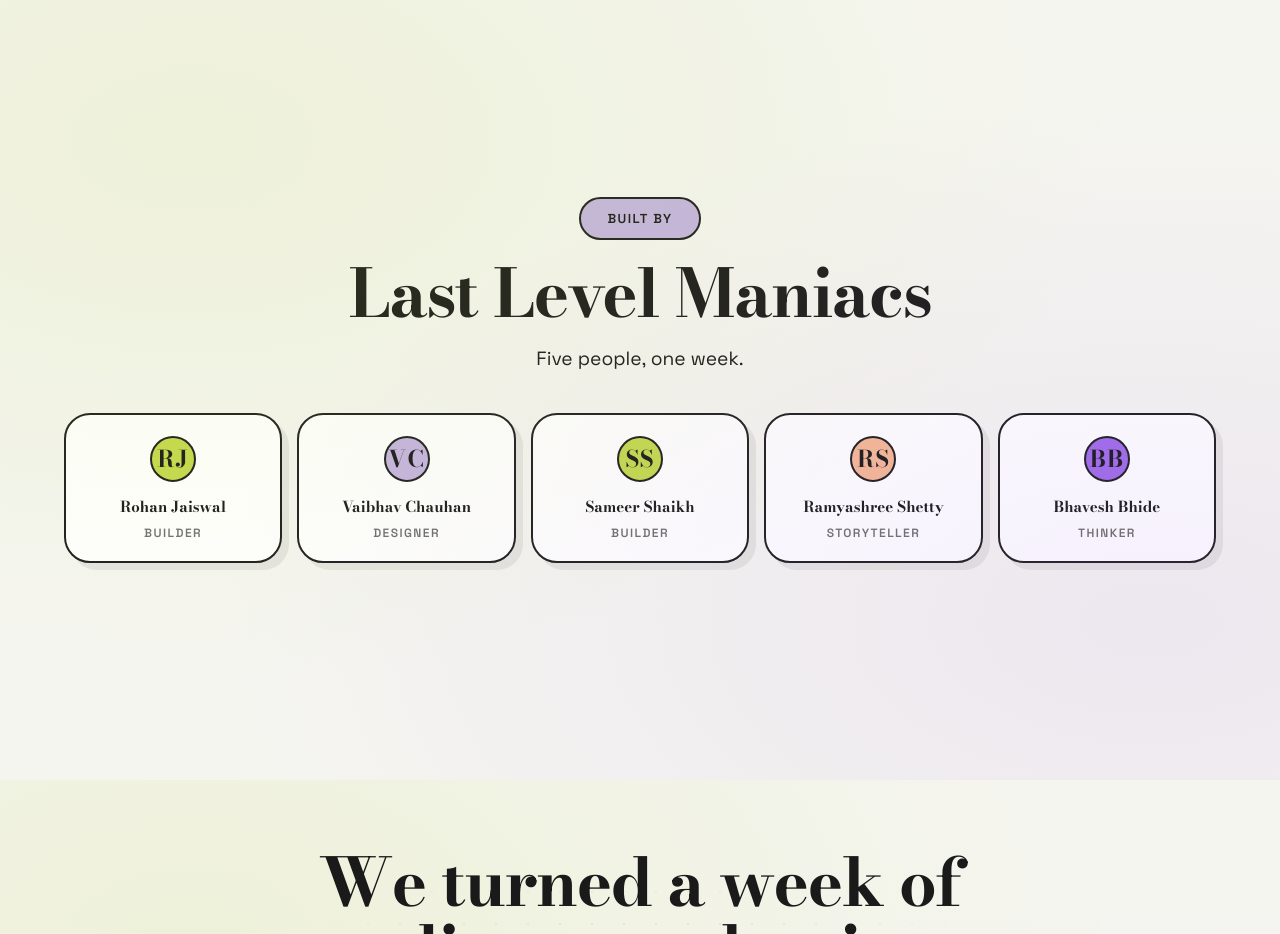
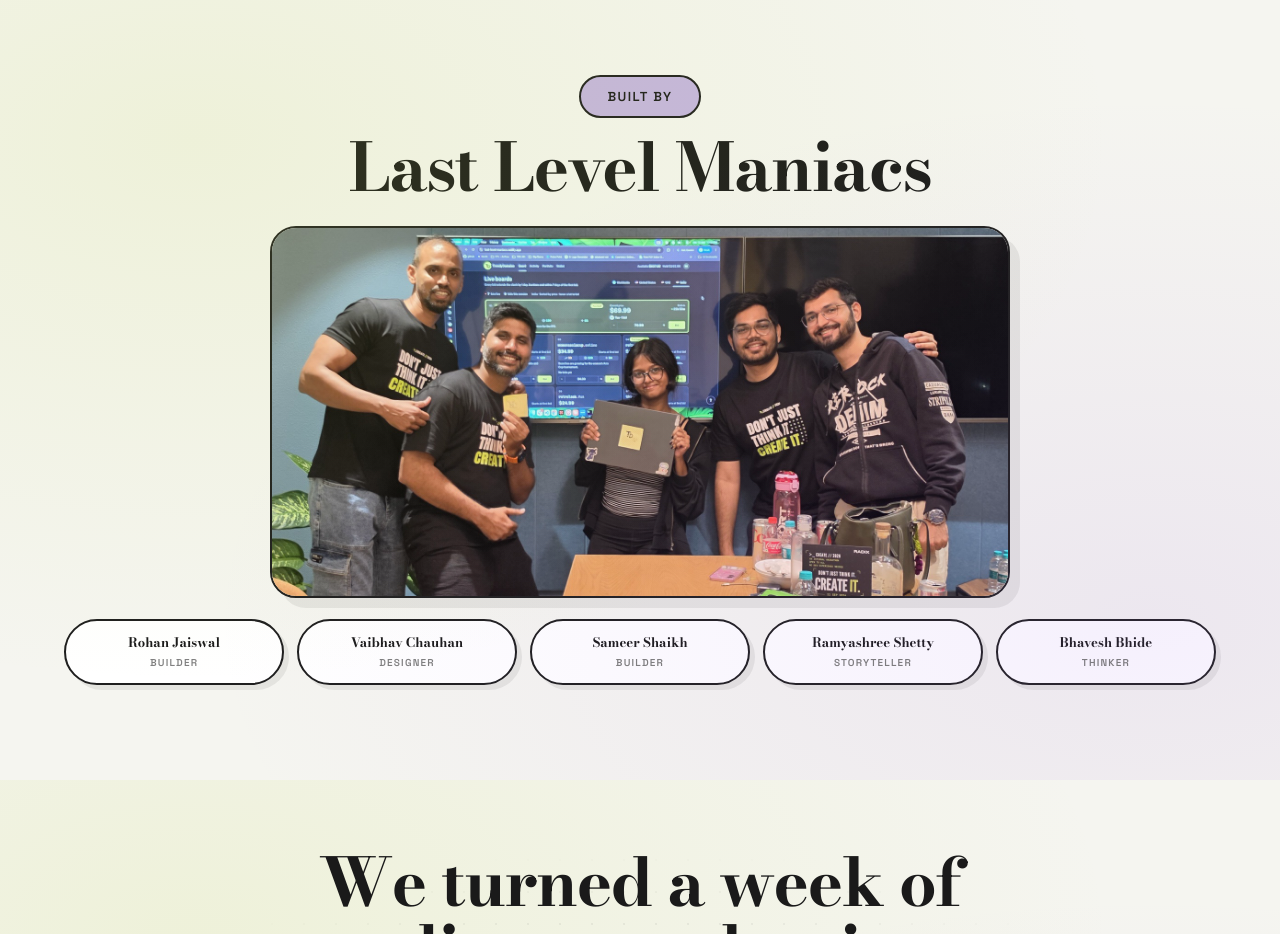
Before and after one commit to ramyashreeshetty/trendydomains, a plain HTML site: page index.html in a window 1280 px wide. Shown: the part 820-1754 px from the top of the page. Drawn offline with nearby package versions, Linux system fonts and the light colour scheme.

Commit message:
Team photo on the built-by slide, avatars removed
Converted the HEIC, baked the rotation (sips kept re-applying an EXIF
orientation on top of the pixel rotation, so the segment had to be stripped
by hand), and cropped to the band with all five of us in it. The live board
happens to be on the screen behind, so it doubles as a first look at the
product.

Initial discs are gone. Photo on top, names and roles underneath.

Co-Authored-By: Claude Opus 5 <noreply@anthropic.com>

```diff
--- a/index.html
+++ b/index.html
@@ -371,17 +371,18 @@ section{position:relative;}
   border-left:12px solid var(--outline);border-top:9px solid transparent;border-bottom:9px solid transparent;}
 
 /* ===========================================================================
-   TEAM
+   TEAM: one photo, then names. No avatars, because we have no avatars.
    =========================================================================== */
-.teamgrid{display:grid;grid-template-columns:repeat(5,1fr);gap:clamp(10px,1.2vw,18px);}
+.teamphoto{margin:clamp(22px,3vh,34px) auto 0;max-width:740px;border:2px solid var(--outline);
+  border-radius:26px;overflow:hidden;box-shadow:10px 10px 0 var(--shadow);line-height:0;}
+.teamphoto img{width:100%;height:auto;display:block;}
+.teamgrid{display:grid;grid-template-columns:repeat(5,1fr);gap:clamp(8px,1vw,16px);
+  margin-top:clamp(20px,2.6vh,30px);}
+.member{background:var(--white);border:2px solid var(--outline);border-radius:9999px;
+  padding:clamp(11px,1.1vw,15px) clamp(8px,0.9vw,14px);box-shadow:5px 5px 0 var(--shadow);text-align:center;}
+.member h3{font-size:clamp(13px,1.02vw,16px);line-height:1.2;}
+.member .label{margin-top:5px;font-size:10px;opacity:.55;}
 @media(max-width:980px){.teamgrid{grid-template-columns:repeat(2,1fr);}}
-.member{background:var(--white);border:2px solid var(--outline);border-radius:26px;
-  padding:clamp(16px,1.6vw,22px);box-shadow:7px 7px 0 var(--shadow);text-align:center;}
-.member .initial{margin-left:auto;margin-right:auto;}
-.member h3{font-size:clamp(15px,1.15vw,18px);line-height:1.25;}
-.member .initial{width:46px;height:46px;font-size:15px;font-family:var(--f-body);font-weight:700;letter-spacing:.04em;border-radius:50%;border:2px solid var(--outline);
-  display:flex;align-items:center;justify-content:center;font-family:var(--f-display);
-  font-size:23px;font-weight:700;margin-bottom:16px;}
 
 /* ===========================================================================
    BROWSER CHROME: makes the board read as a product shot, not a slot
@@ -574,20 +575,26 @@ section{position:relative;}
 
 <!-- =====================================================================
      THE TEAM
-     Slide two: who is talking, before anything else.
+     Slide two: who is talking, before anything else. The photo happens to
+     have the live board on the screen behind, so it doubles as a first
+     glimpse of the product.
      ===================================================================== -->
 <section class="chapter fitpage" id="team">
   <div class="glow b"></div>
   <div class="wrap" style="text-align:center;">
     <div data-rv><span class="pill f-lav">Built by</span></div>
-    <h1 data-rv data-d="1" style="margin:20px auto 0;">Last Level Maniacs</h1>
-    <p class="lede" data-rv data-d="2" style="margin:16px auto 0;max-width:40ch;">Five people, one week.</p>
-    <div class="teamgrid" data-rv data-d="3" style="margin-top:40px;">
-      <div class="member"><div class="initial f-lime">RJ</div><h3>Rohan Jaiswal</h3><div class="label" style="margin-top:8px;">Builder</div></div>
-      <div class="member"><div class="initial f-lav">VC</div><h3>Vaibhav Chauhan</h3><div class="label" style="margin-top:8px;">Designer</div></div>
-      <div class="member"><div class="initial f-lime">SS</div><h3>Sameer Shaikh</h3><div class="label" style="margin-top:8px;">Builder</div></div>
-      <div class="member"><div class="initial f-peach">RS</div><h3>Ramyashree Shetty</h3><div class="label" style="margin-top:8px;">Storyteller</div></div>
-      <div class="member"><div class="initial f-violet">BB</div><h3>Bhavesh Bhide</h3><div class="label" style="margin-top:8px;">Thinker</div></div>
+    <h1 data-rv data-d="1" style="margin:16px auto 0;">Last Level Maniacs</h1>
+
+    <figure class="teamphoto" data-rv data-d="2">
+      <img src="img/team.jpg" alt="The five of us in front of the live auction board">
+    </figure>
+
+    <div class="teamgrid" data-rv data-d="3">
+      <div class="member"><h3>Rohan Jaiswal</h3><div class="label">Builder</div></div>
+      <div class="member"><h3>Vaibhav Chauhan</h3><div class="label">Designer</div></div>
+      <div class="member"><h3>Sameer Shaikh</h3><div class="label">Builder</div></div>
+      <div class="member"><h3>Ramyashree Shetty</h3><div class="label">Storyteller</div></div>
+      <div class="member"><h3>Bhavesh Bhide</h3><div class="label">Thinker</div></div>
     </div>
   </div>
 </section>
```
Also changed, not shown: img/team.jpg (added).
